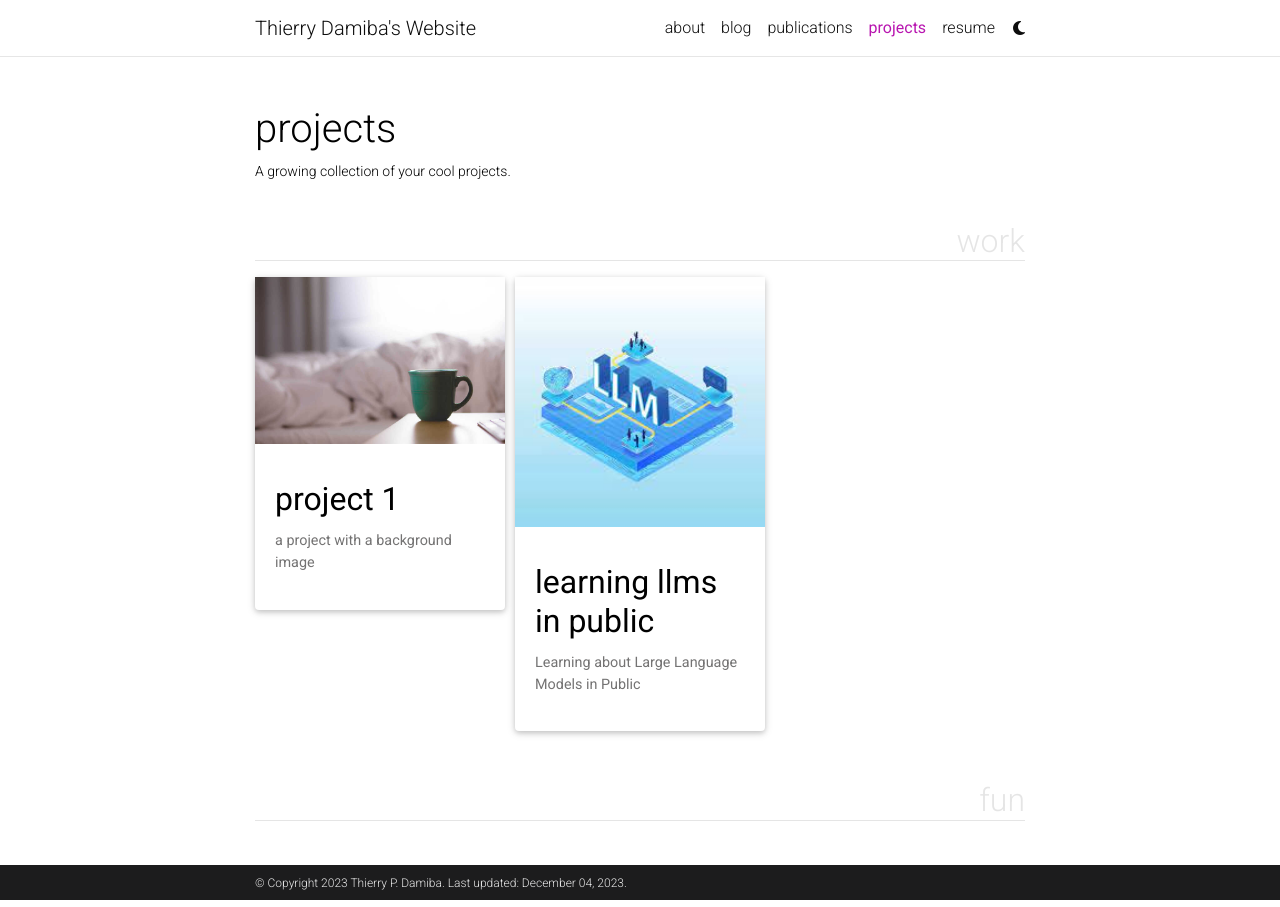
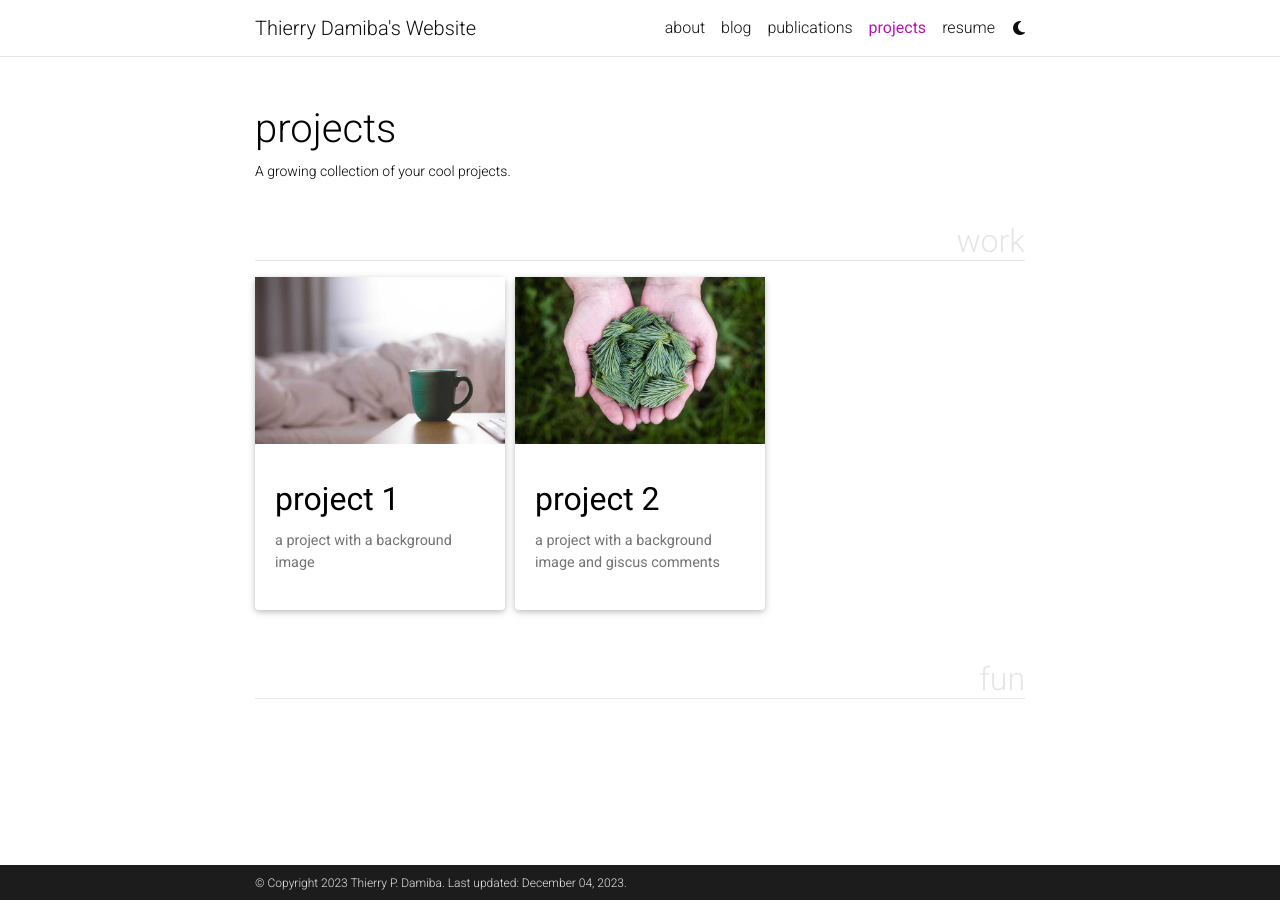
Before and after one commit to thierrydamiba/thierrydamiba.github.io, a Jekyll site: the page built from _pages/projects.md, in a window 1280 px wide. Built offline with Jekyll 4.4.1, drawn with Linux system fonts in a browser that asks for light colours; comment, search, counter and statistics services are not loaded; a style sheet for code colours, icons or effects is not loaded.

Commit message:
Update 2_project.md

````diff
--- a/_projects/2_project.md
+++ b/_projects/2_project.md
@@ -1,14 +1,78 @@
 ---
 layout: page
-title: Learning LLMs in Public
-description: Learning about Large Language Models in Public
-img: assets/img/llm_project_image.jpg
-importance: 1
+title: project 2
+description: a project with a background image and giscus comments
+img: assets/img/3.jpg
+importance: 2
 category: work
-related_publications: einstein1956investigations
+giscus_comments: true
 ---
 
-I'm learning in Public about LLMs...TODO
+Every project has a beautiful feature showcase page.
+It's easy to include images in a flexible 3-column grid format.
+Make your photos 1/3, 2/3, or full width.
+
+To give your project a background in the portfolio page, just add the img tag to the front matter like so:
+
+    ---
+    layout: page
+    title: project
+    description: a project with a background image
+    img: /assets/img/12.jpg
+    ---
+
+<div class="row">
+    <div class="col-sm mt-3 mt-md-0">
+        {% include figure.html path="assets/img/1.jpg" title="example image" class="img-fluid rounded z-depth-1" %}
+    </div>
+    <div class="col-sm mt-3 mt-md-0">
+        {% include figure.html path="assets/img/3.jpg" title="example image" class="img-fluid rounded z-depth-1" %}
+    </div>
+    <div class="col-sm mt-3 mt-md-0">
+        {% include figure.html path="assets/img/5.jpg" title="example image" class="img-fluid rounded z-depth-1" %}
+    </div>
+</div>
+<div class="caption">
+    Caption photos easily. On the left, a road goes through a tunnel. Middle, leaves artistically fall in a hipster photoshoot. Right, in another hipster photoshoot, a lumberjack grasps a handful of pine needles.
+</div>
+<div class="row">
+    <div class="col-sm mt-3 mt-md-0">
+        {% include figure.html path="assets/img/5.jpg" title="example image" class="img-fluid rounded z-depth-1" %}
+    </div>
+</div>
+<div class="caption">
+    This image can also have a caption. It's like magic.
+</div>
+
+You can also put regular text between your rows of images.
+Say you wanted to write a little bit about your project before you posted the rest of the images.
+You describe how you toiled, sweated, *bled* for your project, and then... you reveal its glory in the next row of images.
+
+
+<div class="row justify-content-sm-center">
+    <div class="col-sm-8 mt-3 mt-md-0">
+        {% include figure.html path="assets/img/6.jpg" title="example image" class="img-fluid rounded z-depth-1" %}
+    </div>
+    <div class="col-sm-4 mt-3 mt-md-0">
+        {% include figure.html path="assets/img/11.jpg" title="example image" class="img-fluid rounded z-depth-1" %}
+    </div>
+</div>
+<div class="caption">
+    You can also have artistically styled 2/3 + 1/3 images, like these.
+</div>
+
+
+The code is simple.
+Just wrap your images with `<div class="col-sm">` and place them inside `<div class="row">` (read more about the <a href="https://getbootstrap.com/docs/4.4/layout/grid/">Bootstrap Grid</a> system).
+To make images responsive, add `img-fluid` class to each; for rounded corners and shadows use `rounded` and `z-depth-1` classes.
+Here's the code for the last row of images above:
+
+{% raw %}
+```html
+<div class="row justify-content-sm-center">
+    <div class="col-sm-8 mt-3 mt-md-0">
+        {% include figure.html path="assets/img/6.jpg" title="example image" class="img-fluid rounded z-depth-1" %}
+    </div>
     <div class="col-sm-4 mt-3 mt-md-0">
         {% include figure.html path="assets/img/11.jpg" title="example image" class="img-fluid rounded z-depth-1" %}
     </div>
````
